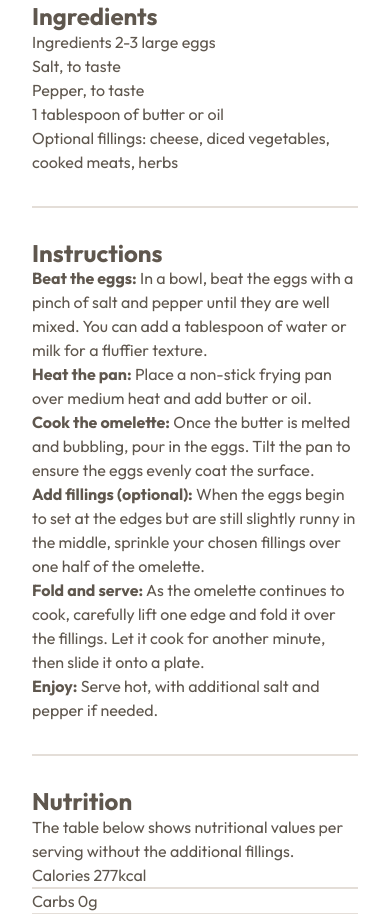
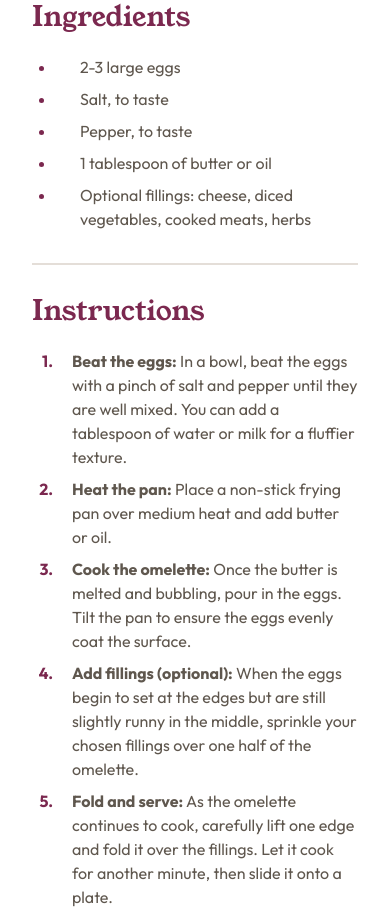
Before and after one commit to Pellia/fm-recipe-page, a plain HTML site: page index.html in a window 390 px wide. Shown: the part 651-1565 px from the top of the page. Drawn offline with Linux system fonts and the light colour scheme.

Commit message:
feat: finished mobile css

```diff
--- a/index.html
+++ b/index.html
@@ -46,15 +46,13 @@
         <div class="recipe__ingredients">
           <h2 class="recipe__ingredients-header">Ingredients</h2>
           <ul class="recipe__ingredients-list">
-            <li class="recipe__ingrediends-list-item">
-              Ingredients 2-3 large eggs
-            </li>
-            <li class="recipe__ingrediends-list-item">Salt, to taste</li>
-            <li class="recipe__ingrediends-list-item">Pepper, to taste</li>
-            <li class="recipe__ingrediends-list-item">
+            <li class="recipe__ingredients-list-item">2-3 large eggs</li>
+            <li class="recipe__ingredients-list-item">Salt, to taste</li>
+            <li class="recipe__ingredients-list-item">Pepper, to taste</li>
+            <li class="recipe__ingredients-list-item">
               1 tablespoon of butter or oil
             </li>
-            <li class="recipe__ingrediends-list-item">
+            <li class="recipe__ingredients-list-item">
               Optional fillings: cheese, diced vegetables, cooked meats, herbs
             </li>
           </ul>
@@ -63,31 +61,31 @@
         <div class="recipe__instructions">
           <h2 class="recipe__instructions-header">Instructions</h2>
           <ol class="recipe__instructions-list">
-            <li class="recipe__instructionslist-item">
+            <li class="recipe__instructions-list-item">
               <strong>Beat the eggs:</strong> In a bowl, beat the eggs with a
               pinch of salt and pepper until they are well mixed. You can add a
               tablespoon of water or milk for a fluffier texture.
             </li>
-            <li class="recipe__instructionslist-item">
+            <li class="recipe__instructions-list-item">
               <strong>Heat the pan:</strong> Place a non-stick frying pan over
               medium heat and add butter or oil.
             </li>
-            <li class="recipe__instructionslist-item">
+            <li class="recipe__instructions-list-item">
               <strong>Cook the omelette:</strong> Once the butter is melted and
               bubbling, pour in the eggs. Tilt the pan to ensure the eggs evenly
               coat the surface.
             </li>
-            <li class="recipe__instructionslist-item">
+            <li class="recipe__instructions-list-item">
               <strong>Add fillings (optional):</strong> When the eggs begin to
               set at the edges but are still slightly runny in the middle,
               sprinkle your chosen fillings over one half of the omelette.
             </li>
-            <li class="recipe__instructionslist-item">
+            <li class="recipe__instructions-list-item">
               <strong>Fold and serve:</strong> As the omelette continues to
               cook, carefully lift one edge and fold it over the fillings. Let
               it cook for another minute, then slide it onto a plate.
             </li>
-            <li class="recipe__instructionslist-item">
+            <li class="recipe__instructions-list-item">
               <strong>Enjoy:</strong> Serve hot, with additional salt and pepper
               if needed.
             </li>
--- a/styles/style.css
+++ b/styles/style.css
@@ -60,7 +60,7 @@ body {
   letter-spacing: 0;
   height: 100vh;
   display: grid;
-  grid-template-rows: 1fr 3vh;
+  grid-template-rows: 1fr 2vh;
   place-items: center;
 }
 
@@ -91,6 +91,7 @@ body {
   margin-bottom: var(--space-300);
 }
 
+/* Recipe Preparation */
 .recipe__preparation {
   background-color: var(--color-rose-50);
   padding: var(--space-300);
@@ -106,9 +107,6 @@ body {
 .recipe__preparation-list {
   list-style-type: disc;
   padding-left: var(--space-300);
-  display: flex;
-  flex-direction: column;
-  gap: var(--space-100);
 }
 
 .recipe__preparation-list-item {
@@ -116,6 +114,98 @@ body {
 }
 
 .recipe__preparation-list-item::marker {
+  color: var(--color-rose-800);
+}
+
+.recipe__preparation-list-item:not(:last-child) {
+  margin-bottom: var(--space-100);
+}
+
+/* Recipe Ingredients */
+.recipe__ingredients-header {
+  font: var(--text-preset-2);
+  color: var(--color-rose-800);
+  margin-bottom: var(--space-300);
+}
+
+.recipe__ingredients-list {
+  list-style-type: disc;
+  padding-left: var(--space-100);
+}
+
+.recipe__ingredients-list-item {
+  margin-left: var(--space-200);
+  padding-left: var(--space-300);
+}
+
+.recipe__ingredients-list-item::marker {
+  color: var(--color-rose-800);
+}
+
+.recipe__ingredients-list-item:not(:last-child) {
+  margin-bottom: var(--space-100);
+}
+
+/* Recipe Instructions */
+.recipe__instructions-header {
+  font: var(--text-preset-2);
+  color: var(--color-rose-800);
+  margin-bottom: var(--space-300);
+}
+
+.recipe__instructions-list {
+  list-style-type: decimal;
+  padding-left: var(--space-100);
+}
+
+.recipe__instructions-list-item {
+  margin-left: var(--space-200);
+  padding-left: var(--space-200);
+}
+
+.recipe__instructions-list-item strong {
+  font: var(--text-preset-4-bold);
+}
+
+.recipe__instructions-list-item::marker {
+  font: var(--text-preset-4-bold);
+  color: var(--color-rose-800);
+}
+
+.recipe__instructions-list-item:not(:last-child) {
+  margin-bottom: var(--space-100);
+}
+
+/* Recipe Nutrition */
+.recipe__nutrition-header {
+  font: var(--text-preset-2);
+  color: var(--color-rose-800);
+  margin-bottom: var(--space-300);
+}
+
+.recipe__nutrition-text {
+  margin-bottom: var(--space-300);
+}
+
+.recipe__nutrition-table {
+  display: flex;
+  flex-direction: column;
+  gap: var(--space-150);
+}
+
+.recipe__nutrition-data {
+  display: flex;
+  gap: var(--space-200);
+  padding-left: var(--space-400);
+  padding-right: var(--space-400);
+}
+
+.recipe__nutrition-data span {
+  width: 100%;
+}
+
+.recipe__nutrition-amount {
+  font: var(--text-preset-4-bold);
   color: var(--color-rose-800);
 }
 
```
